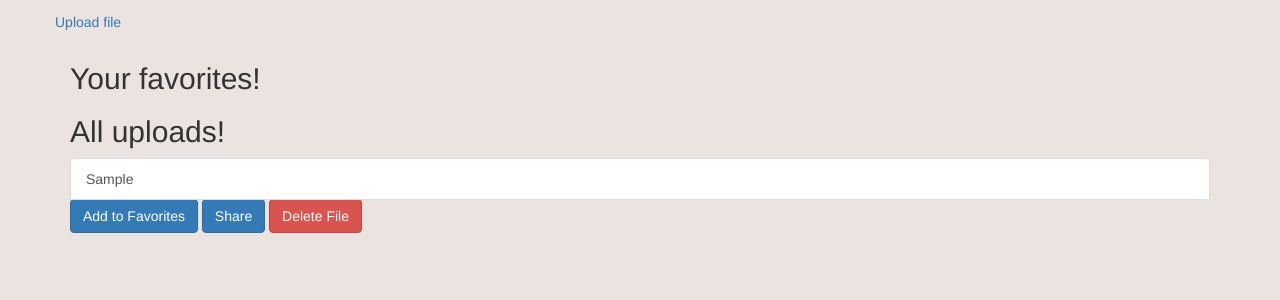
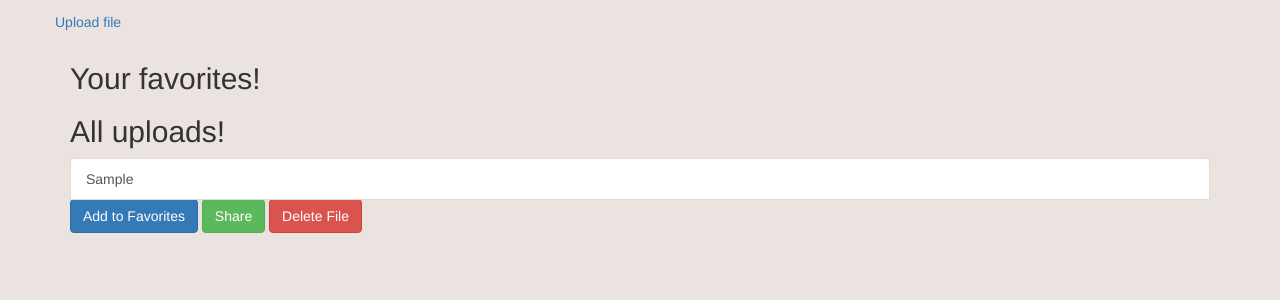
Before and after one commit to OwenChung/ChexBox, a Django app: template templates/home.html in a window 1280 px wide. Shown: the part 149-449 px from the top of the page. Run offline with Django 3.2, Linux system fonts and the light colour scheme; a user stored in the database is signed in; tables that the repository leaves empty hold one stand-in row (values such as "Sample post"); the template is opened without the code that fills it: most values are stand-ins (such as "Sample title", 1, 10 or a date in 2020); data that the repository does not hold is empty; some libraries are stand-ins or nearby versions.

Commit message:
changed button color

```diff
--- a/templates/home.html
+++ b/templates/home.html
@@ -31,7 +31,7 @@
 		{% if file.isfavorite %}
   		<a href="{% get_media_prefix %}{{ file.f}}" class="list-group-item">{{ file.f }}</a>
   		<a href="{% url 'box:unfavorite_file' file.id %}" class="btn btn-primary">Remove from Favorites</a>
-                <a href="{% url 'box:share_file' file.id %}" class="btn btn-primary">Share</a>
+                <a href="{% url 'box:share_file' file.id %}" class="btn btn-success">Share</a>
  		<a onclick="return confirm('Are you sure you want to delete the file?')" href="{% url 'box:delete_file' file.id %}" class="btn btn-danger">Delete File</a>
   		{% endif %}
 	{% endfor %}
@@ -40,7 +40,7 @@
   {% for file in file_list %}
   	<a href="{% get_media_prefix %}{{ file.f}}" class="list-group-item">{{ file.f }}</a>
   	<a href="{% url 'box:favorite_file' file.id %}" class="btn btn-primary">Add to Favorites</a>
-        <a href="{% url 'box:share_file' file.id %}" class="btn btn-primary">Share</a>
+        <a href="{% url 'box:share_file' file.id %}" class="btn btn-success">Share</a>
   	<a onclick="return confirm('Are you sure you want to delete the file?')" href="{% url 'box:delete_file' file.id %}" class="btn btn-danger">Delete File</a>
   {% endfor %}
 </div>
```
